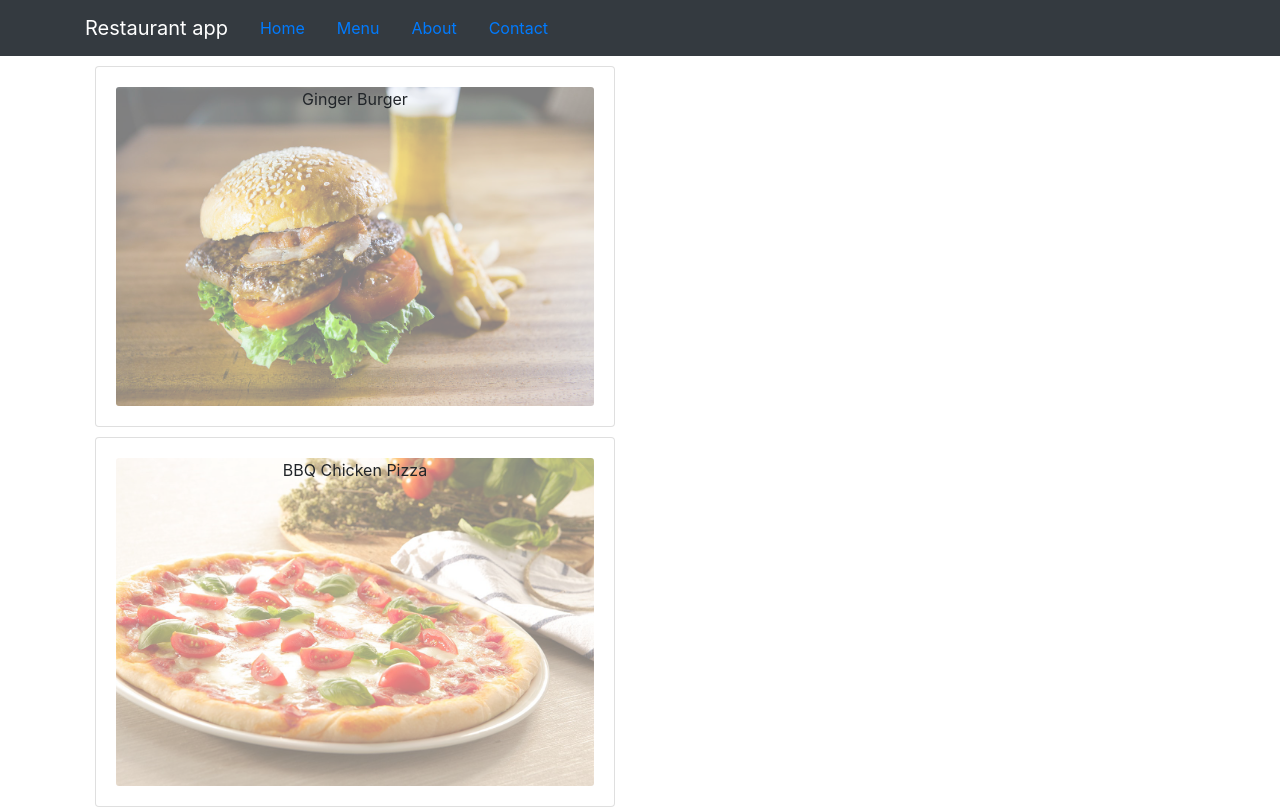
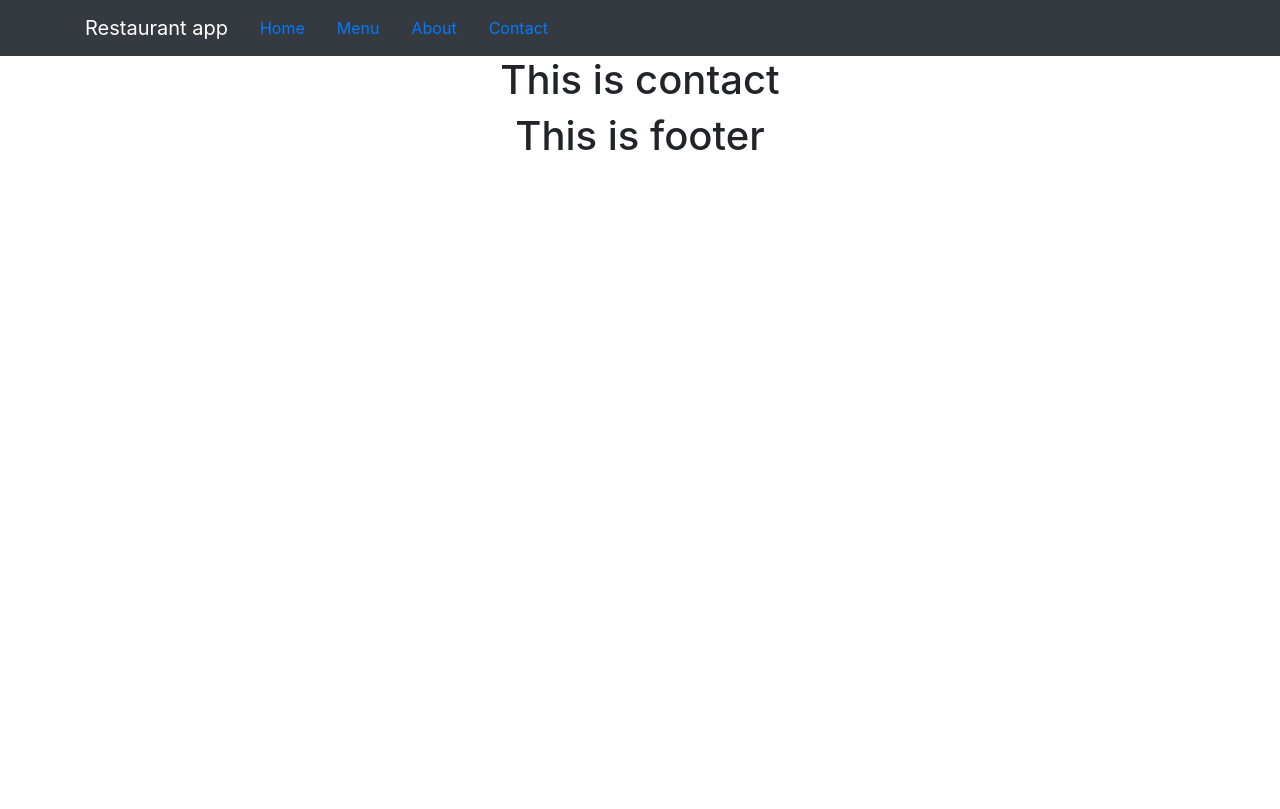
Before and after one commit to hasanulhasan/restaurant-project, a React (Create React App) app: page /contact in a window 1280 px wide. Shown: the top 809 px of the page. Built offline with nearby package versions, Linux system fonts and the light colour scheme.

Commit message:
modal added and router prbolem fixes something

```diff
--- a/src/Components/Body/Body.js
+++ b/src/Components/Body/Body.js
@@ -1,22 +1,22 @@
-import React from 'react';
-import { Route } from 'react-router';
-import { Redirect } from 'react-router-dom';
-import About from './About';
-import Home from './Home';
-import Menu from './Menu';
-import Contact from './Menu';
+// import React from 'react';
+// import { Route } from 'react-router';
+// import { Redirect } from 'react-router-dom';
+// import About from './About';
+// import Home from './Home';
+// import Menu from './Menu';
+// import Contact from './Menu';
 
-const Body = () => {
-  return (
-    <div>
-      <Menu></Menu>
-      {/* <Route path='/' exact component={Home}></Route>
-      <Route path='/menu' exact component={Menu}></Route>
-      <Route path='/contact' exact component={Contact}></Route>
-      <Route path='/about' exact component={About}></Route>
-      <Redirect from='/' to='/home'></Redirect> */}
-    </div>
-  );
-};
+// const Body = () => {
+//   return (
+//     <div>
+//       <Menu></Menu>
+//       <Route path='/' exact component={Home}></Route>
+//       <Route path='/menu' exact component={Menu}></Route>
+//       <Route path='/contact' exact component={Contact}></Route>
+//       <Route path='/about' exact component={About}></Route>
+//       <Redirect from='/' to='/home'></Redirect>
+//     </div>
+//   );
+// };
 
-export default Body;
+// export default Body;
--- a/src/Components/Body/Menu.js
+++ b/src/Components/Body/Menu.js
@@ -1,4 +1,5 @@
 import React, { Component } from 'react';
+import { Button, CardColumns, Modal, ModalBody, ModalFooter } from 'reactstrap';
 import DISHES from '../../data/dishes/dishes';
 import DishDetails from './DishDetails';
 import MenuItem from './MenuItem';
@@ -6,13 +7,22 @@ import MenuItem from './MenuItem';
 class Menu extends Component {
   state = {
     dishes: DISHES,
-    selectedDish: null
+    selectedDish: null,
+    modalOpen: false
+  }
+  toggleModal = () => {
+    this.setState({
+      modalOpen: !this.state.modalOpen
+    })
   }
 
 
   onDishSelect = dish => {
     // console.log(dish);
-    this.setState({ selectedDish: dish })
+    this.setState({
+      selectedDish: dish,
+      modalOpen: !this.state.modalOpen
+    })
   }
 
   render() {
@@ -36,12 +46,24 @@ class Menu extends Component {
     return (
       <div className='container'>
         <div className='row'>
-          <div className='col-6'>
+          <CardColumns>
+            {menu}
+          </CardColumns>
+          <Modal isOpen={this.state.modalOpen} onClick={this.toggleModal}>
+            <ModalBody>
+              {dishDetail}
+            </ModalBody>
+            <ModalFooter>
+              <Button color='secondary' onClick={this.toggleModal}>Close</Button>
+            </ModalFooter>
+          </Modal>
+
+          {/* <div className='col-6'>
             {menu}
           </div>
           <div className='col-6'>
             {dishDetail}
-          </div>
+          </div> */}
         </div>
       </div>
     );
--- a/src/Components/Header/Navigation.js
+++ b/src/Components/Header/Navigation.js
@@ -20,13 +20,13 @@ class Navigation extends Component {
         <Navbar dark color='dark' expand='sm'>
           <div className='container'>
             <NavbarToggler onClick={this.navToggle}></NavbarToggler>
-            <NavbarBrand href='/'>
+            <NavbarBrand href='/home'>
               Restaurant app
             </NavbarBrand>
             <Collapse isOpen={this.state.isNavOpen} navbar>
               <Nav className='mr-auto'>
                 <NavItem>
-                  <Link to='/' className='nav-link active'>Home</Link>
+                  <Link to='/home' className='nav-link active'>Home</Link>
                 </NavItem>
                 <NavItem>
                   <Link to='/menu' className='nav-link'>Menu</Link>
--- a/src/Components/MainComponent.js
+++ b/src/Components/MainComponent.js
@@ -1,4 +1,5 @@
 import React from 'react';
+import { Outlet } from 'react-router';
 import Body from './Body/Body';
 import Footer from './Footer/Footer';
 import Header from './Header/Header';
@@ -7,7 +8,7 @@ const MainComponent = () => {
   return (
     <div>
       <Header></Header>
-      <Body></Body>
+      <Outlet></Outlet>
       <Footer></Footer>
 
     </div>
```
Also changed, not shown: src/App.js (+4 -3 lines), src/Routes/Router.js (added, +34 -0 lines).
